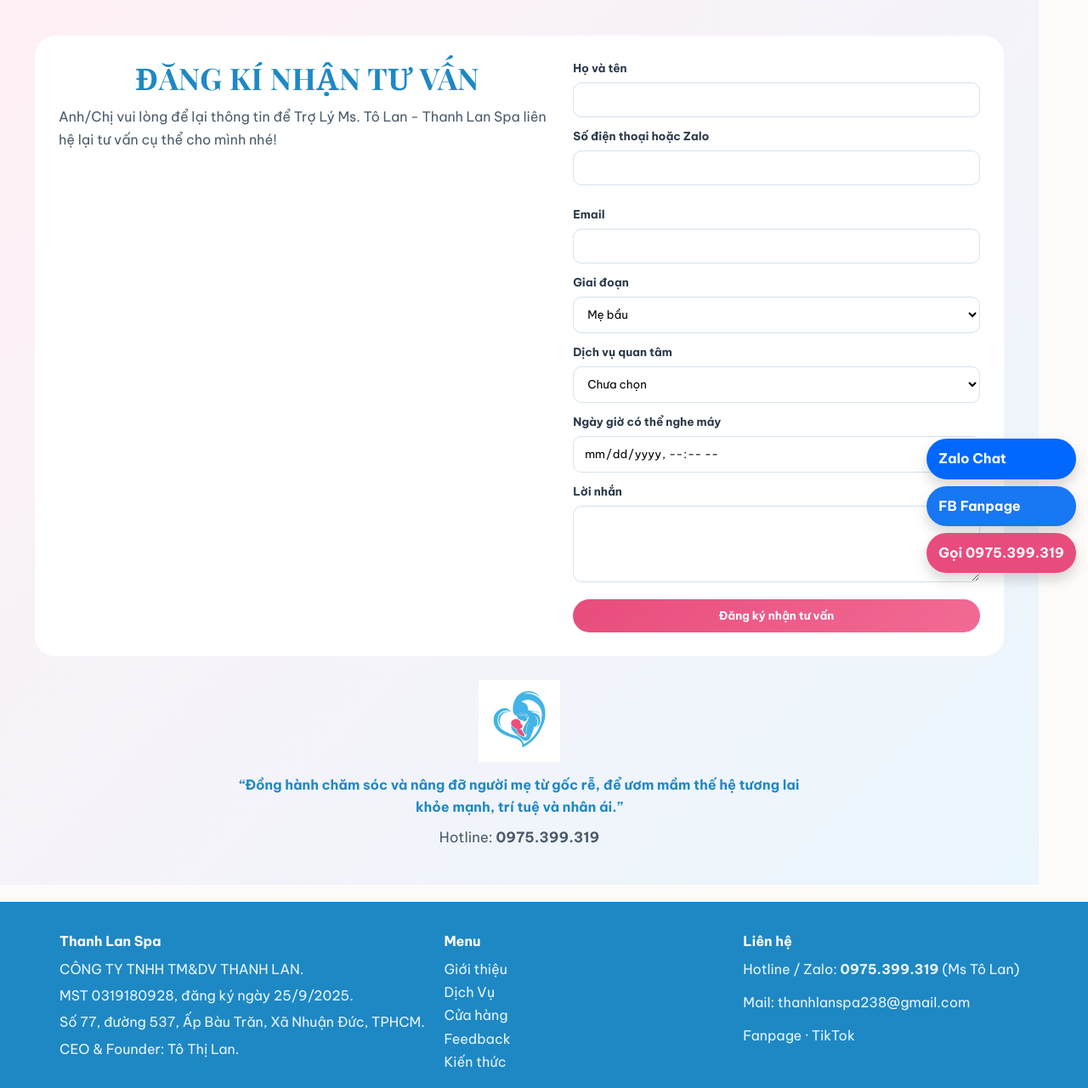
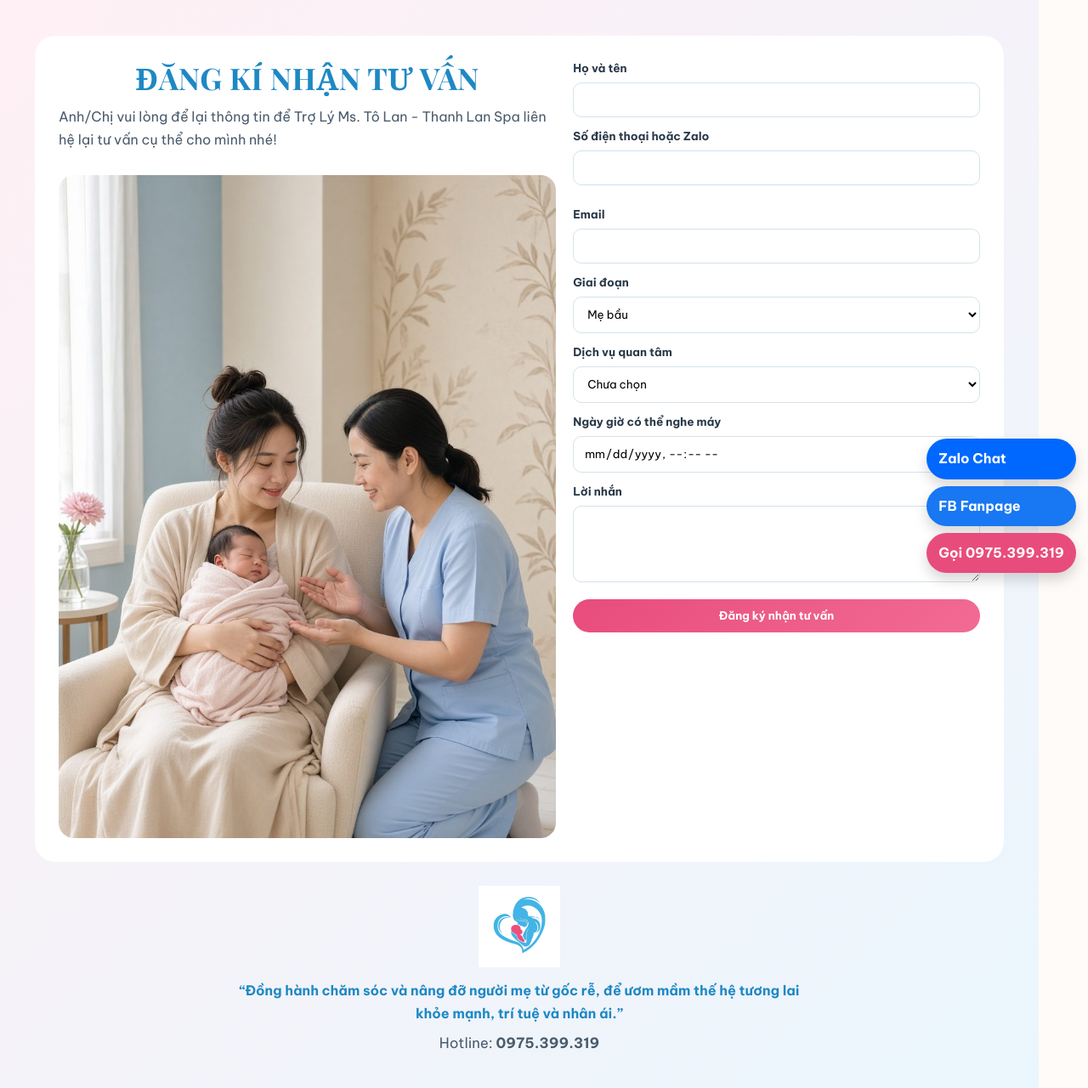
Before and after one commit to nguyennhuanhsp-art/Web_mebe, a PHP site: page /tu-van.html in a window 1280 px wide. Shown: the part 112-1392 px from the top of the page at 85% size. Run offline with PHP 8.4, Linux system fonts and the light colour scheme.

Commit message:
Fill the consultation form with a mother-and-baby photo.
The empty column beside the registration fields now shows a caregiver talking with a mother who is holding her newborn.

Co-authored-by: nguyennhuanhsp-art <nguyennhuanhsp-art@users.noreply.github.com>

```diff
--- a/assets/site.css
+++ b/assets/site.css
@@ -150,6 +150,9 @@ ul.clean { margin: 0 0 12px; padding-left: 18px; }
 .band { background: linear-gradient(135deg, #fff0f5, #eaf6fd); }
 .band-box { background: #fff; border-radius: 24px; padding: 28px; display: grid; grid-template-columns: 1.1fr 0.9fr; gap: 20px; }
 .consult-title { text-align: left; color: var(--blue-dark); font-size: clamp(1.35rem, 2.4vw, 1.8rem); letter-spacing: 0.01em; margin-bottom: 10px; }
+.consult-copy { display: flex; flex-direction: column; }
+.consult-visual { margin: 16px 0 0; flex: 1; min-height: 280px; }
+.consult-visual img { width: 100%; height: 100%; min-height: 420px; object-fit: cover; object-position: center 18%; border-radius: 18px; }
 .consult-foot { text-align: center; margin-top: 28px; }
 .consult-foot img { width: 96px; height: 96px; margin: 0 auto; }
 .consult-foot .slogan { max-width: 680px; margin: 14px auto 8px; color: var(--blue-dark); font-weight: 700; line-height: 1.65; }
@@ -200,6 +203,8 @@ footer ul { margin: 0; padding: 0; }
   main { padding-right: 0; }
   .hero-grid, .split, .band-box, .grid.services, .grid.four, .grid.three, footer .grid { grid-template-columns: 1fr 1fr; }
   .hero-grid, .split, .band-box { grid-template-columns: 1fr; }
+  .consult-visual { min-height: 0; }
+  .consult-visual img { min-height: 0; height: 240px; }
   .facts { grid-template-columns: 1fr 1fr; }
   .nav-cta { display: none; }
 }
--- a/tu-van.html
+++ b/tu-van.html
@@ -58,9 +58,12 @@
   </header>
   <main><section class="section band"><div class="wrap">
     <div class="band-box">
-    <div>
+    <div class="consult-copy">
       <h2 class="consult-title">ĐĂNG KÍ NHẬN TƯ VẤN</h2>
       <p>Anh/Chị vui lòng để lại thông tin để Trợ Lý Ms. Tô Lan - Thanh Lan Spa liên hệ lại tư vấn cụ thể cho mình nhé!</p>
+      <figure class="consult-visual">
+        <img src="assets/tu-van-me-be.jpg" alt="Chuyên viên Thanh Lan Spa tư vấn cho mẹ và bé" />
+      </figure>
     </div>
     <form id="handbookForm">
       <div class="field"><label for="leadName">Họ và tên</label><input id="leadName" required /></div>
--- a/wordpress/mu-plugins/thanh-lan-lead.php
+++ b/wordpress/mu-plugins/thanh-lan-lead.php
@@ -40,9 +40,12 @@ add_shortcode('thanh_lan_tu_van', function () {
     ?>
     <section class="section band"><div class="wrap">
       <div class="band-box">
-      <div>
+      <div class="consult-copy">
         <h2 class="consult-title">ĐĂNG KÍ NHẬN TƯ VẤN</h2>
         <p>Anh/Chị vui lòng để lại thông tin để Trợ Lý Ms. Tô Lan - Thanh Lan Spa liên hệ lại tư vấn cụ thể cho mình nhé!</p>
+        <figure class="consult-visual">
+          <img src="<?php echo esc_url(get_template_directory_uri() . '/assets/tu-van-me-be.jpg'); ?>" alt="Chuyên viên Thanh Lan Spa tư vấn cho mẹ và bé" />
+        </figure>
       </div>
       <form id="leadForm">
         <div class="field hp" aria-hidden="true"><label for="leadWebsite">Website</label><input id="leadWebsite" name="website" tabindex="-1" autocomplete="off" /></div>
--- a/wordpress/thanh-lan/assets/site.css
+++ b/wordpress/thanh-lan/assets/site.css
@@ -161,6 +161,9 @@ ul.clean { margin: 0 0 12px; padding-left: 18px; }
 .band { background: linear-gradient(135deg, #fff0f5, #eaf6fd); }
 .band-box { background: #fff; border-radius: 24px; padding: 28px; display: grid; grid-template-columns: 1.1fr 0.9fr; gap: 20px; }
 .consult-title { text-align: left; color: var(--blue-dark); font-size: clamp(1.35rem, 2.4vw, 1.8rem); letter-spacing: 0.01em; margin-bottom: 10px; }
+.consult-copy { display: flex; flex-direction: column; }
+.consult-visual { margin: 16px 0 0; flex: 1; min-height: 280px; }
+.consult-visual img { width: 100%; height: 100%; min-height: 420px; object-fit: cover; object-position: center 18%; border-radius: 18px; }
 .consult-foot { text-align: center; margin-top: 28px; }
 .consult-foot img { width: 96px; height: 96px; margin: 0 auto; }
 .consult-foot .slogan { max-width: 680px; margin: 14px auto 8px; color: var(--blue-dark); font-weight: 700; line-height: 1.65; }
@@ -211,6 +214,8 @@ footer ul { margin: 0; padding: 0; }
   main { padding-right: 0; }
   .hero-grid, .split, .band-box, .grid.services, .grid.four, .grid.three, .shots, footer .grid { grid-template-columns: 1fr 1fr; }
   .hero-grid, .split, .band-box { grid-template-columns: 1fr; }
+  .consult-visual { min-height: 0; }
+  .consult-visual img { min-height: 0; height: 240px; }
   .facts { grid-template-columns: 1fr 1fr; }
   .nav-cta { display: none; }
 }
--- a/wordpress/thanh-lan/functions.php
+++ b/wordpress/thanh-lan/functions.php
@@ -18,7 +18,7 @@ add_action('wp_enqueue_scripts', function () {
         array(),
         null
     );
-    wp_enqueue_style('thanh-lan-site', get_template_directory_uri() . '/assets/site.css', array('thanh-lan-fonts'), '1.7.1');
+    wp_enqueue_style('thanh-lan-site', get_template_directory_uri() . '/assets/site.css', array('thanh-lan-fonts'), '1.7.2');
     wp_enqueue_style('thanh-lan', get_stylesheet_uri(), array('thanh-lan-site'), '1.2.0');
     wp_enqueue_script('thanh-lan-site', get_template_directory_uri() . '/assets/site.js', array(), '1.7.0', true);
     wp_localize_script('thanh-lan-site', 'thanhLanLead', array(
```
Also changed, not shown: assets/tu-van-me-be.jpg (added), wordpress/thanh-lan/assets/tu-van-me-be.jpg (added).
